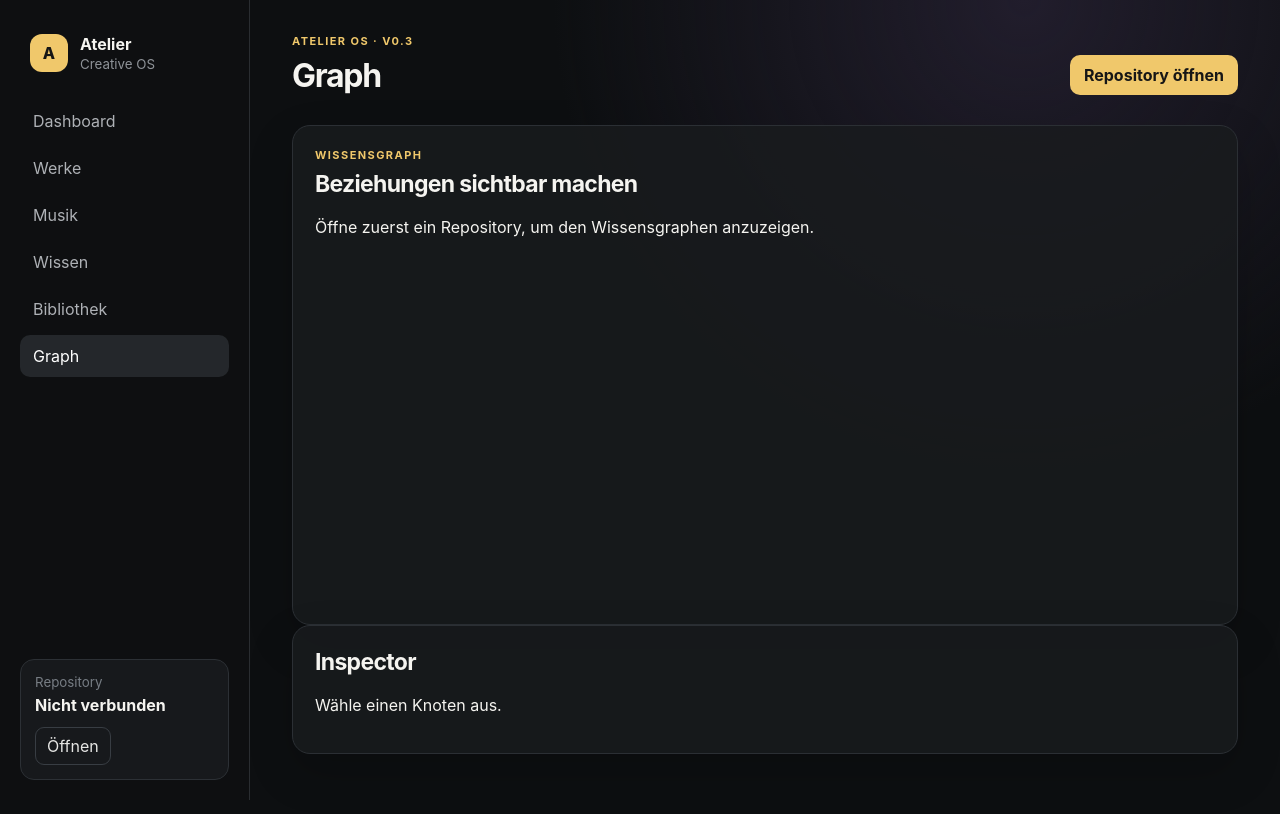
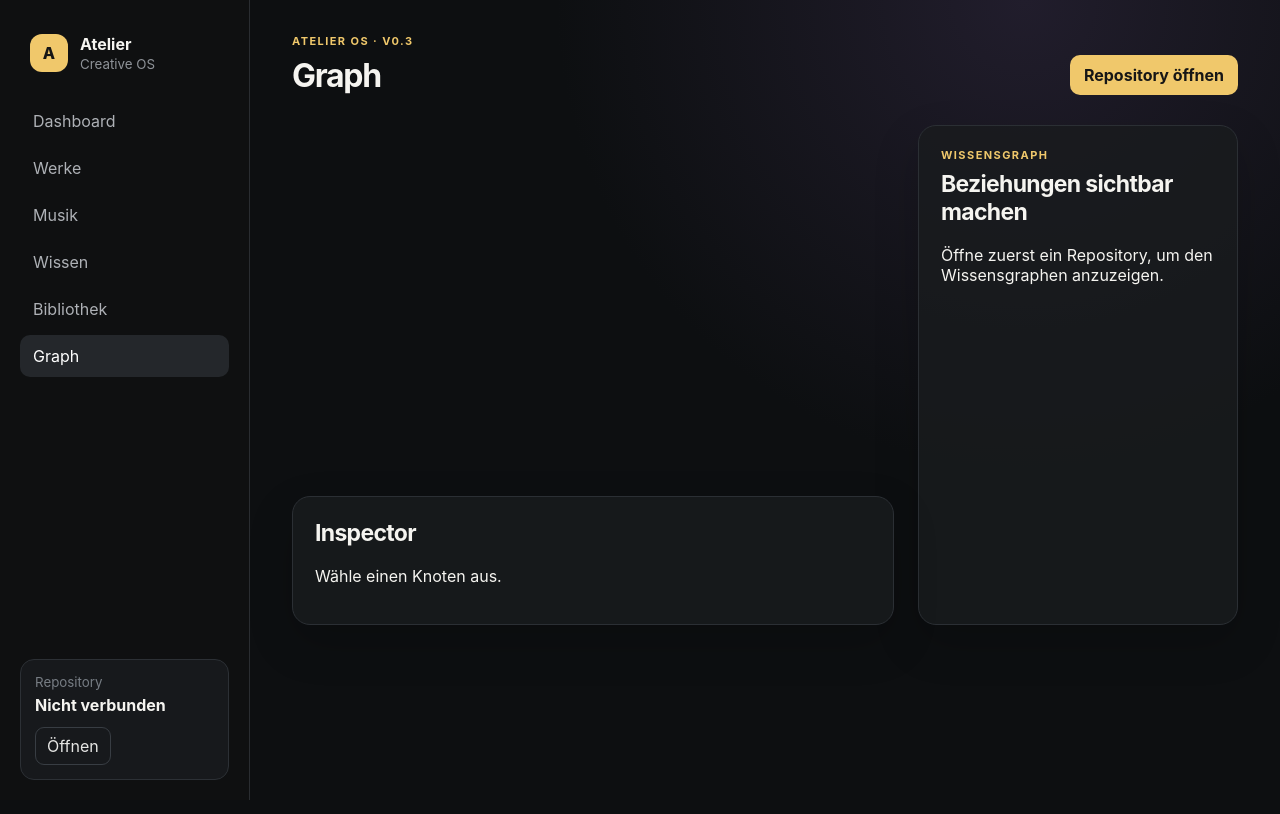
Before and after one commit to HR-Belgrad/atelier-os, a React (Vite) app in the folder app/: page / in a window 1280 px wide. Both pictures are taken after a click on the button "Graph". Built offline with nearby package versions, Linux system fonts and the light colour scheme.

Commit message:
feat(ui): add object inspector

```diff
--- a/app/src/styles.css
+++ b/app/src/styles.css
@@ -52,3 +52,37 @@
 .graph-node.song circle { stroke: #78d6ab; }
 .graph-node text { fill: #f5f5f2; font-size: 12px; pointer-events: none; }
 @media (max-width: 1100px) { .dashboard-grid { grid-template-columns: 1fr; } .graph-panel, .recent { grid-column: 1; } .graph-panel { grid-row: auto; } }
+.graph-layout {
+  display: grid;
+  grid-template-columns: minmax(0, 1fr) 320px;
+  gap: 1.5rem;
+  align-items: start;
+}
+
+.graph-layout .graph-panel {
+  min-width: 0;
+}
+
+.graph-layout .panel {
+  height: fit-content;
+}
+
+.panel dl {
+  margin: 0;
+}
+
+.panel dt {
+  margin-top: 1rem;
+  font-weight: 600;
+  color: #444;
+}
+
+.panel dt:first-child {
+  margin-top: 0;
+}
+
+.panel dd {
+  margin: 0.25rem 0 0;
+  color: #666;
+  word-break: break-word;
+}
```
